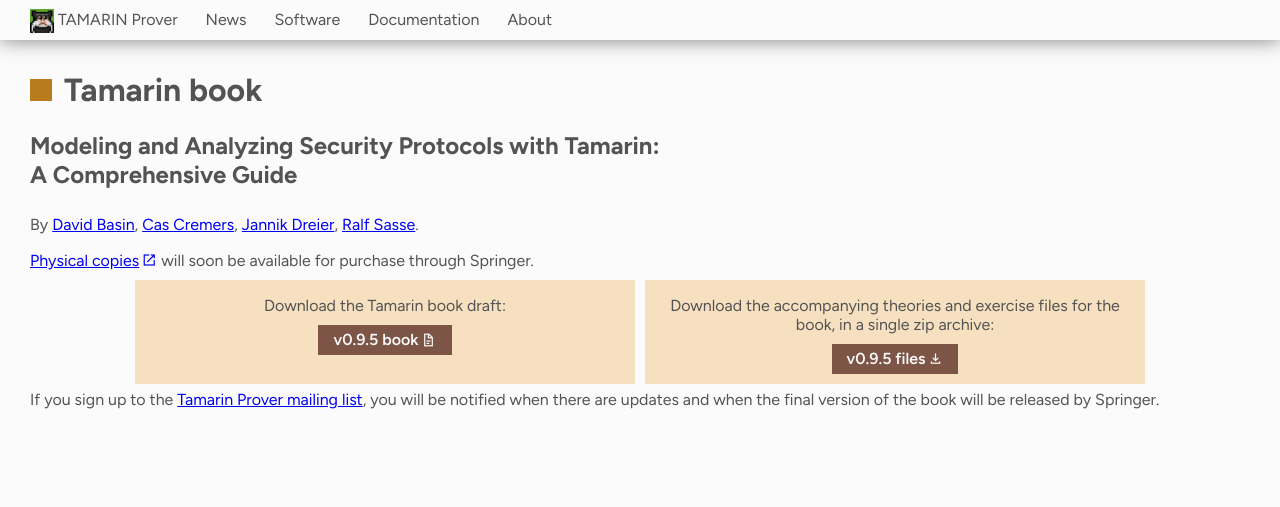
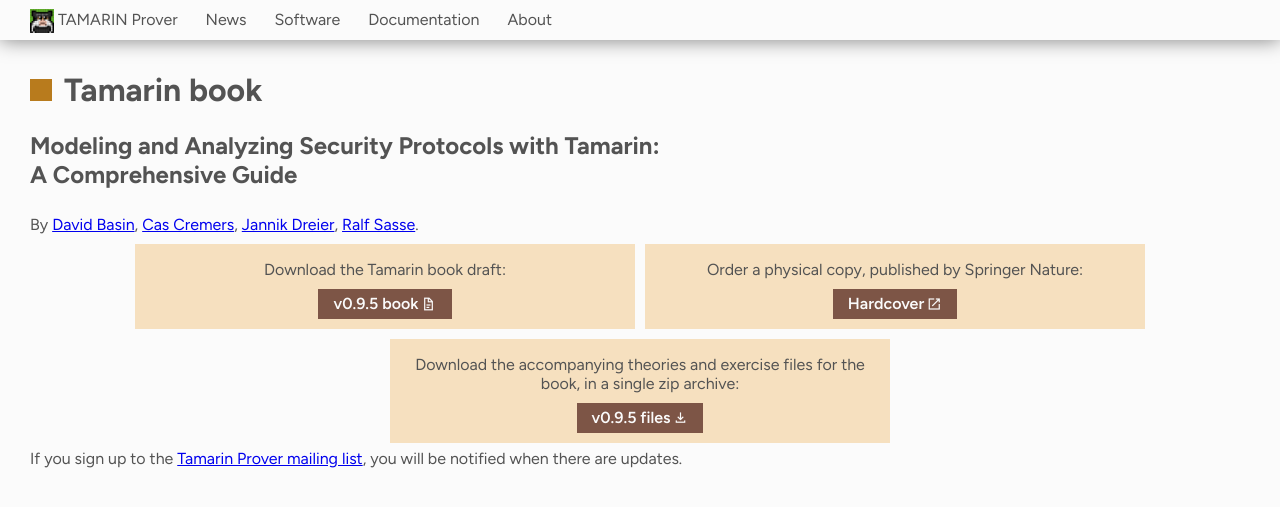
Before and after one commit to tamarin-prover/tamarin-prover.github.io, a Jekyll site: the page built from book/index.html, in a window 1280 px wide. Shown: the top 507 px of the page. Built offline with Jekyll 4.4.1, drawn with Linux system fonts in a browser that asks for light colours.

Commit message:
Updating website now that book can be ordered.

```diff
--- a/book/index.html
+++ b/book/index.html
@@ -17,18 +17,20 @@
     <a href="{{ person.website }}">{{ person.name }}</a>{% if forloop.last != true %}, {% else %}.{% endif %}
     {% endfor %}
 </p>
-<p><a href="https://link.springer.com/book/9783031909351" class="external">Physical copies</a> will soon be available for purchase through Springer.</p>
 <div class="book-downloads">
     <div class="book-download">
         <p>Download the Tamarin book draft:</p>
-            <a href="/book/downloads/Tamarin book-Draft v0.9.5.pdf" class="button pdf">v0.9.5 book</a>
-        </div>
+        <a href="/book/downloads/Tamarin book-Draft v0.9.5.pdf" class="button pdf">v0.9.5 book</a>
+    </div>
+    <div class="book-download">
+        <p>Order a physical copy, published by Springer Nature:</p>
+        <a href="https://link.springer.com/book/9783031909351" class="button external" target="_blank">Hardcover</a>
+    </div>
     <div class="book-download">
         <p>Download the accompanying theories and exercise files for the book, in a single zip archive:</p>
-            <a href="/book/downloads/Tamarin Prover book 0.9.5 theories and exercises.zip" class="button download">v0.9.5
-                files</a>
+        <a href="/book/downloads/Tamarin Prover book 0.9.5 theories and exercises.zip" class="button download">v0.9.5
+            files</a>
     </div>
 </div>
 <p>If you sign up to the <a href="https://groups.google.com/group/tamarin-prover" target="_blank">Tamarin Prover mailing
-        list</a>, you will be notified when there are updates and when the final version of the book will be released by
-    Springer.</p>
+        list</a>, you will be notified when there are updates.</p>
```
